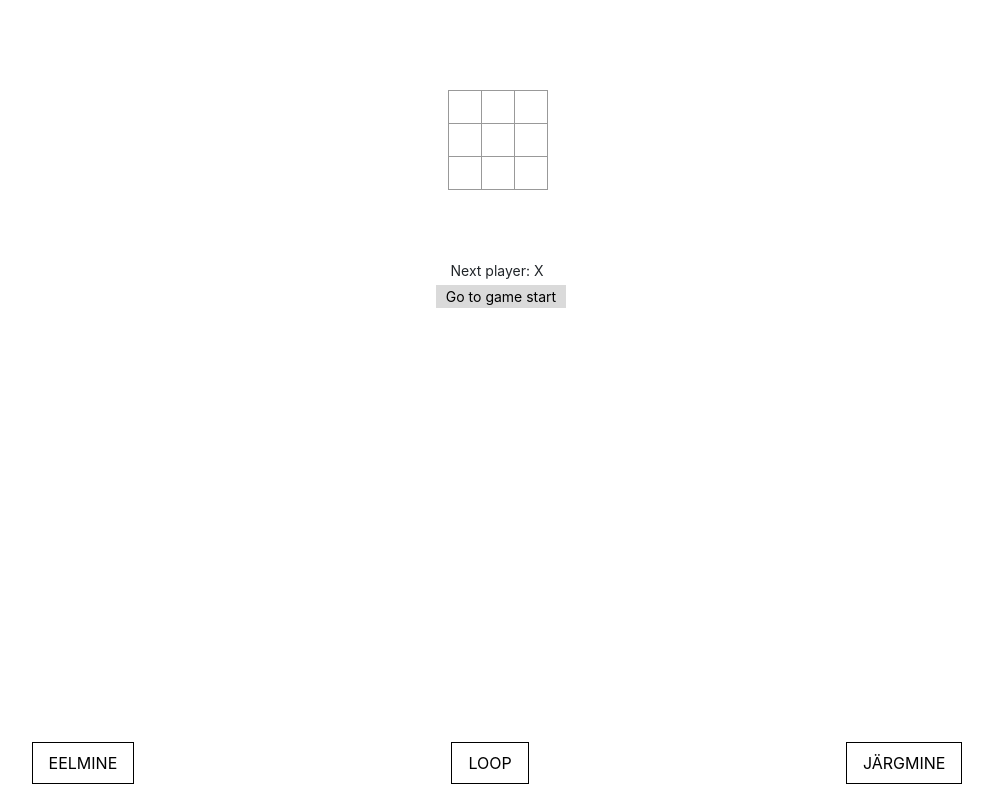
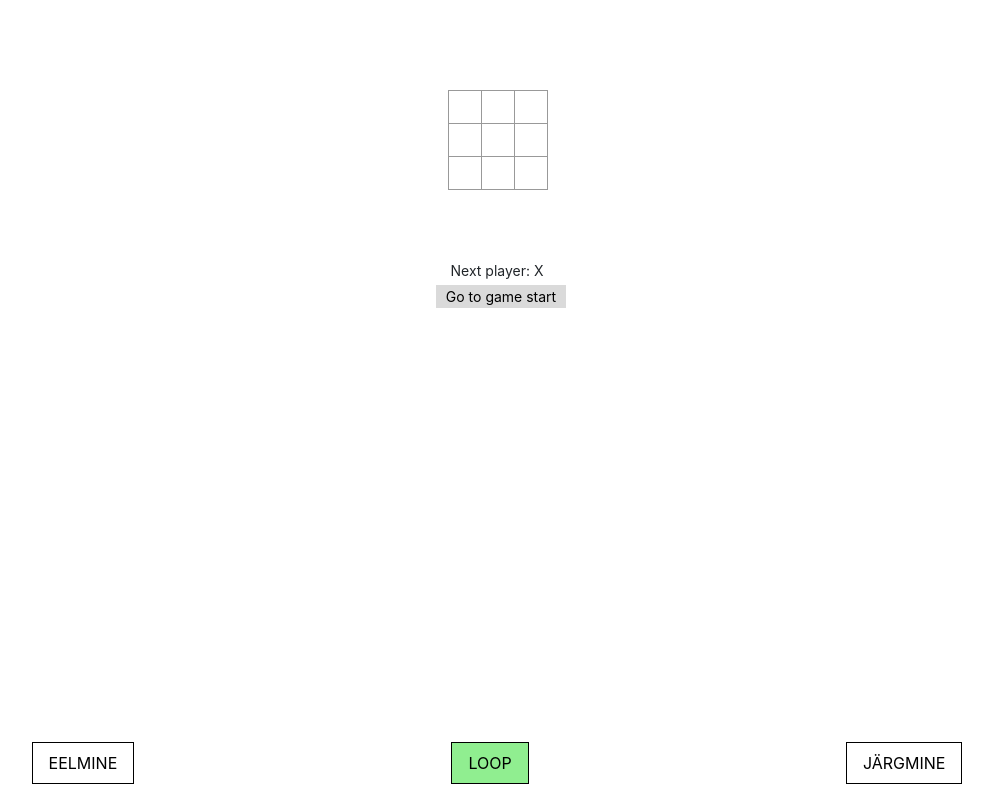
Before and after one commit to concise-ee/j6uluh2kk-team-3, a Next.js app in the folder my-app/: page / in a window 1280 px wide. Shown: the whole page, without its empty margins (143-1136 px from the left). Built offline with nearby package versions, Linux system fonts and the light colour scheme.

Commit message:
loop init

```diff
--- a/my-app/components/App.js
+++ b/my-app/components/App.js
@@ -11,7 +11,7 @@ const comps = [<Margus />, <Anti />, <Allan />, <Rene />, <Kurmo />, <Kaur />];
 
 const App = () => {
   const [currentIndex, setCurrentIndex] = useState(0);
-  const [isLoop, setIsLoop] = useState(false);
+  const [isLoop, setIsLoop] = useState(true);
 
   useEffect(() => {
     if (isLoop) {
```
